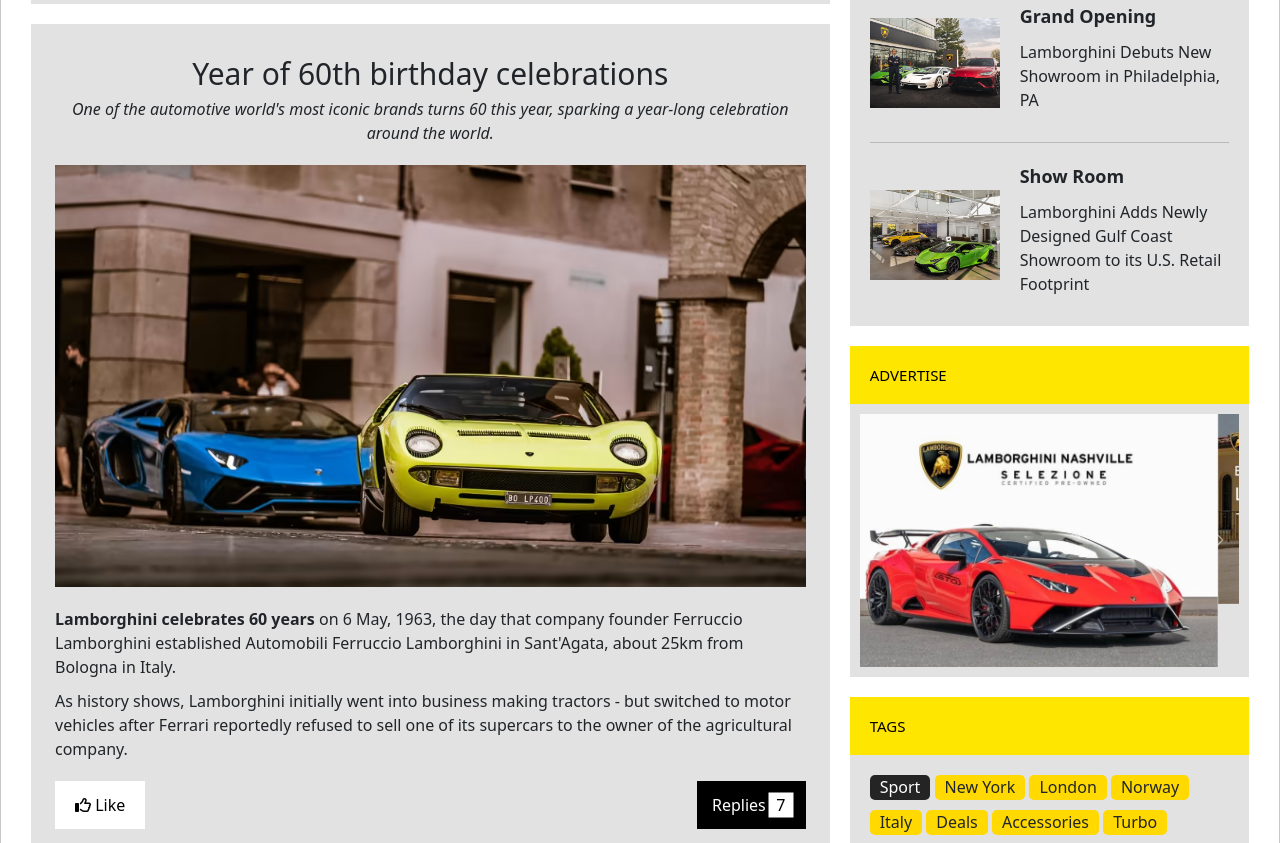
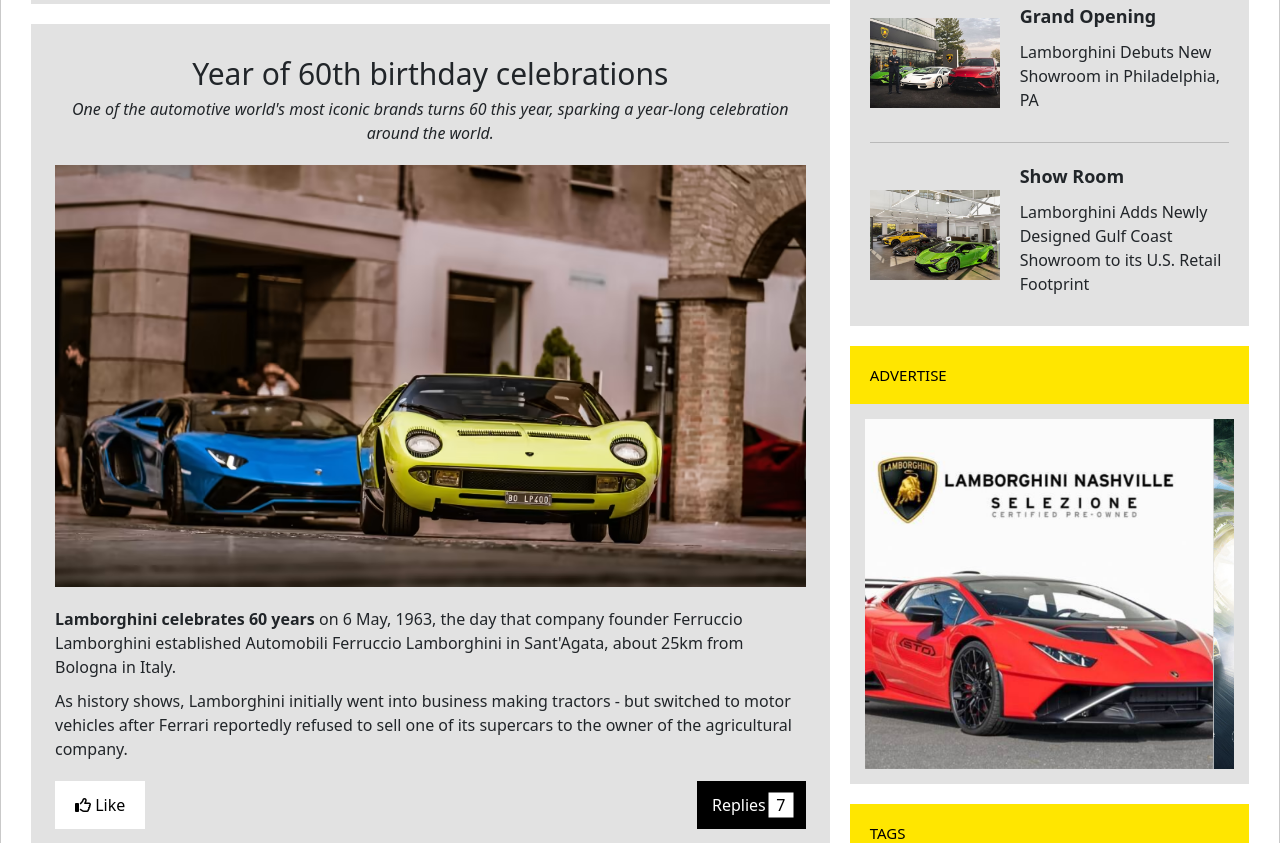
Before and after one commit to duyvuxx/Lamborghini-Blog, a plain HTML site: page index.html in a window 1280 px wide. Shown: the part 1957-2800 px from the top of the page. Drawn offline with nearby package versions, Linux system fonts and the light colour scheme.

Commit message:
feature/add_advertise-img

```diff
--- a/assets/sass/pages/_home.scss
+++ b/assets/sass/pages/_home.scss
@@ -257,6 +257,23 @@
     color: black;
     background-color: $clr-theme;
   }
+
+  &-items {
+    height: 35rem;
+
+    border-radius: 1rem;
+
+    img {
+      width: 100%;
+      height: 100%;
+
+      object-fit: cover;
+    }
+
+    @include mobile {
+      height: 25rem;
+    }
+  }
 }
 
 .tags {
--- a/index.html
+++ b/index.html
@@ -16,9 +16,9 @@
     <script
       src="https://cdn.jsdelivr.net/npm/bootstrap@5.0.2/dist/js/bootstrap.bundle.min.js"
       integrity="sha384-MrcW6ZMFYlzcLA8Nl+NtUVF0sA7MsXsP1UyJoMp4YLEuNSfAP+JcXn/tWtIaxVXM"
-          crossorigin="anonymous" defer
+      crossorigin="anonymous"
+      defer
     ></script>
-
 
     <!-- fav icon  -->
     <link rel="shortcut icon" href="./assets/imgs/512.png" type="image/png" />
@@ -125,8 +125,8 @@
                     <b>Lamborghini Revuelto</b>, a total power output of 747kW,
                     thanks a 6.5-litre petrol V12 assisted by three electric
                     motors - two 110kW/150Nm e-motors driving the front wheels,
-                    and a third that feeds power to the gearbox at the rear axle,
-                    while weighing just 18.5 kilograms each.
+                    and a third that feeds power to the gearbox at the rear
+                    axle, while weighing just 18.5 kilograms each.
                   </p>
                   <p>
                     At 218kg, the engine weighs 17kg less than the V12 found in
@@ -154,8 +154,9 @@
                 <div class="section-title">
                   <h3>Year of 60th birthday celebrations</h3>
                   <p>
-                    One of the automotive world's most iconic brands turns 60 this
-                    year, sparking a year-long celebration around the world.
+                    One of the automotive world's most iconic brands turns 60
+                    this year, sparking a year-long celebration around the
+                    world.
                   </p>
                 </div>
                 <div class="section-img">
@@ -163,16 +164,16 @@
                 </div>
                 <div class="section-desc">
                   <p>
-                    <b>Lamborghini celebrates 60 years</b> on 6 May, 1963, the day
-                    that company founder Ferruccio Lamborghini established
+                    <b>Lamborghini celebrates 60 years</b> on 6 May, 1963, the
+                    day that company founder Ferruccio Lamborghini established
                     Automobili Ferruccio Lamborghini in Sant'Agata, about 25km
                     from Bologna in Italy.
                   </p>
                   <p>
                     As history shows, Lamborghini initially went into business
-                    making tractors - but switched to motor vehicles after Ferrari
-                    reportedly refused to sell one of its supercars to the owner
-                    of the agricultural company.
+                    making tractors - but switched to motor vehicles after
+                    Ferrari reportedly refused to sell one of its supercars to
+                    the owner of the agricultural company.
                   </p>
                 </div>
                 <div class="section-btn">
@@ -195,9 +196,9 @@
                 <div class="section-desc">
                   <p>
                     <b>The Lamborghini Huracan</b> could be the Italian supercar
-                    maker's final model with a howling V10 engine, after overseas
-                    reports suggest its successor will be powered by a twin-turbo
-                    hybrid V8.
+                    maker's final model with a howling V10 engine, after
+                    overseas reports suggest its successor will be powered by a
+                    twin-turbo hybrid V8.
                   </p>
                   <p>
                     Motor Trend's source claims the electric motor will provide
@@ -236,7 +237,10 @@
                   <li class="post-items">
                     <div>
                       <div class="post-items-img">
-                        <img src="./assets/imgs/lightness.jpg" alt="lightness" />
+                        <img
+                          src="./assets/imgs/lightness.jpg"
+                          alt="lightness"
+                        />
                       </div>
                     </div>
                     <div class="post-items-desc">
@@ -275,8 +279,8 @@
                     <div class="post-items-desc">
                       <p>Show Room</p>
                       <p>
-                        Lamborghini Adds Newly Designed Gulf Coast Showroom to its
-                        U.S. Retail Footprint
+                        Lamborghini Adds Newly Designed Gulf Coast Showroom to
+                        its U.S. Retail Footprint
                       </p>
                     </div>
                   </li>
@@ -290,24 +294,56 @@
                   <img src="./assets/imgs/advertise.jpg" alt="advertise" />
                 </div> -->
 
-                <div id="slide_ad" class="carousel slide p-3" data-bs-ride="carousel">
+                <div
+                  id="slide_ad"
+                  class="carousel slide p-4"
+                  data-bs-ride="carousel"
+                >
                   <div class="carousel-inner">
-                    <div class="carousel-item active">
-                      <img src="./assets/imgs/advertise_1.jpg" class="d-block w-100" alt="ad1">
+                    <div class="carousel-item advertise-items active">
+                      <img
+                        src="./assets/imgs/ad_1.jpg"
+                        class="d-block w-100"
+                        alt="ad1"
+                      />
                     </div>
-                    <div class="carousel-item">
-                      <img src="./assets/imgs/advertise_2.jpg" class="d-block w-100" alt="ad2">
+                    <div class="carousel-item advertise-items">
+                      <img
+                        src="./assets/imgs/ad_4.jpg"
+                        class="d-block w-100"
+                        alt="ad2"
+                      />
                     </div>
-                    <div class="carousel-item">
-                      <img src="./assets/imgs/advertise_3.jpg" class="d-block w-100" alt="ad3">
+                    <div class="carousel-item advertise-items">
+                      <img
+                        src="./assets/imgs/ad_3.jpg"
+                        class="d-block w-100"
+                        alt="ad3"
+                      />
                     </div>
                   </div>
-                  <button class="carousel-control-prev" type="button" data-bs-target="#slide_ad" data-bs-slide="prev">
-                    <span class="carousel-control-prev-icon" aria-hidden="true"></span>
+                  <button
+                    class="carousel-control-prev"
+                    type="button"
+                    data-bs-target="#slide_ad"
+                    data-bs-slide="prev"
+                  >
+                    <span
+                      class="carousel-control-prev-icon"
+                      aria-hidden="true"
+                    ></span>
                     <span class="visually-hidden">Previous</span>
                   </button>
-                  <button class="carousel-control-next" type="button" data-bs-target="#slide_ad" data-bs-slide="next">
-                    <span class="carousel-control-next-icon" aria-hidden="true"></span>
+                  <button
+                    class="carousel-control-next"
+                    type="button"
+                    data-bs-target="#slide_ad"
+                    data-bs-slide="next"
+                  >
+                    <span
+                      class="carousel-control-next-icon"
+                      aria-hidden="true"
+                    ></span>
                     <span class="visually-hidden">Next</span>
                   </button>
                 </div>
@@ -406,7 +442,10 @@
               <div class="subscribe">
                 <h4 class="m-0">Subscribe</h4>
                 <form id="form_subscribe" class="subscribe-items">
-                  <p>Enter your e-mail below & get notified on the latest blog posts.</p>
+                  <p>
+                    Enter your e-mail below & get notified on the latest blog
+                    posts.
+                  </p>
                   <input type="email" placeholder="Enter e-mail" />
                   <button class="subscribe-items-btn">Subscribe</button>
                 </form>
```
Also changed, not shown: assets/css/main.css, assets/css/main.min.css, assets/imgs/ad_1.jpg (renamed from assets/imgs/advertise_1.jpg), assets/imgs/ad_3.jpg (renamed from assets/imgs/advertise_3.jpg), assets/imgs/ad_4.jpg (added), assets/imgs/advertise_2.jpg (deleted). Lines whose indentation alone changed are shown as unchanged.
